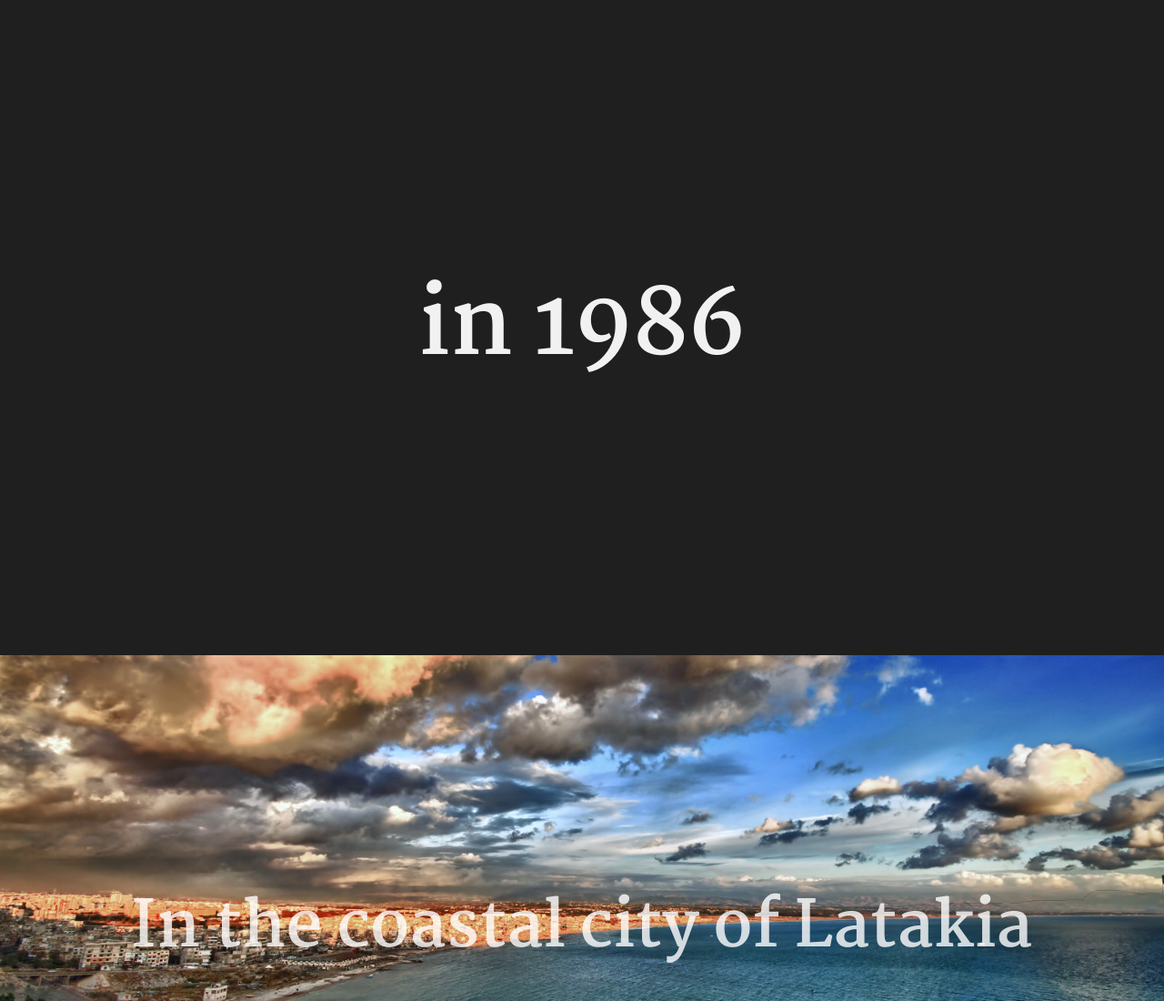
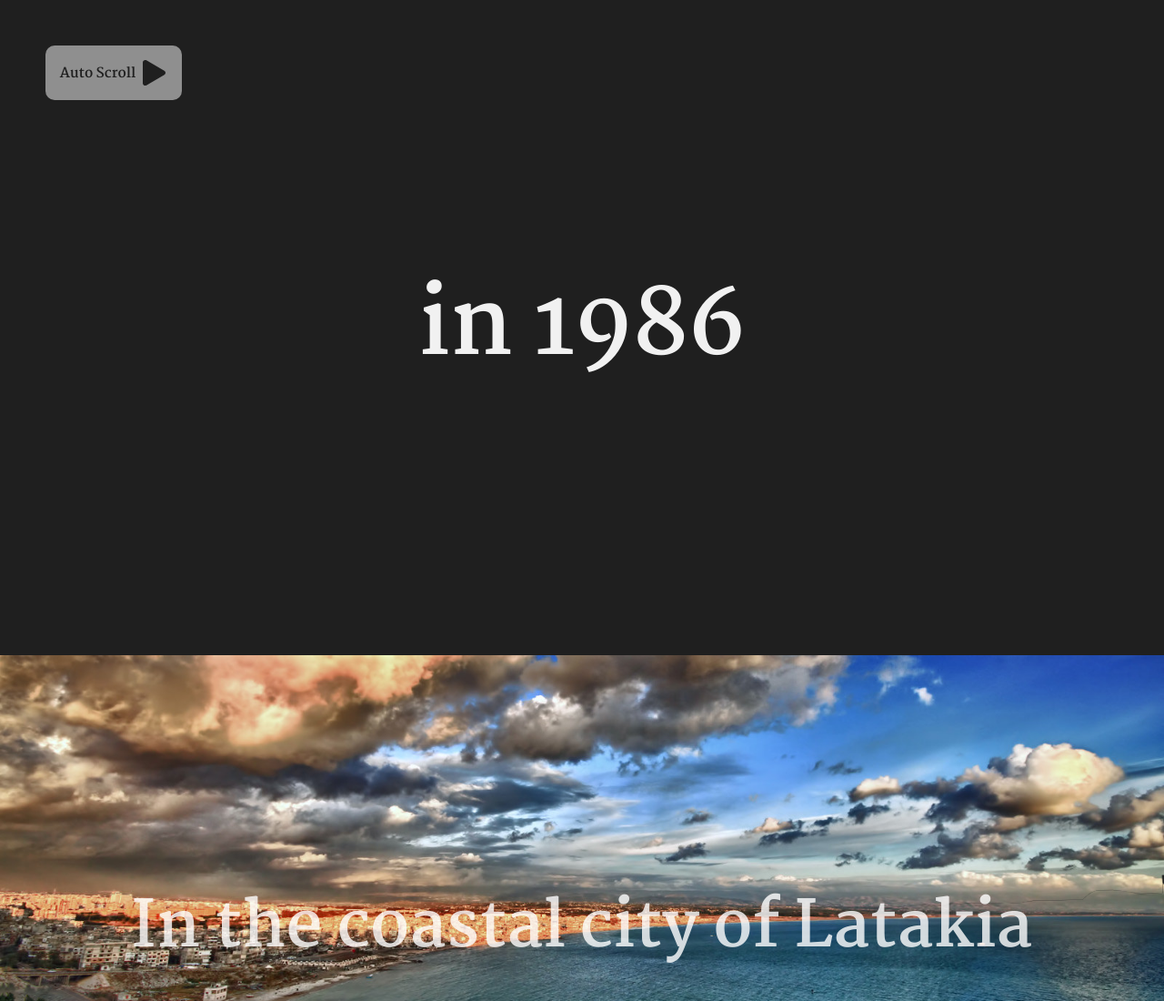
Before and after one commit to traintecdev/cv-proj, a website: page index.html in a window 1280 px wide. Shown: the top 1100 px of the page at 91% size. Drawn offline with Linux system fonts and the light colour scheme; no server answers.

Commit message:
Added auto scroll button

```diff
--- a/index.html
+++ b/index.html
@@ -46,26 +46,18 @@
 
 <body>
     <div class="loader" id="preloader">
-        <!-- <svg version="1.1" id="L5" xmlns="http://www.w3.org/2000/svg" xmlns:xlink="http://www.w3.org/1999/xlink" x="0px"
-            y="0px" viewBox="0 0 100 100" enable-background="new 0 0 0 0" xml:space="preserve">
-            <circle fill="#fff" stroke="none" cx="6" cy="50" r="6">
-                <animateTransform attributeName="transform" dur="1s" type="translate" values="0 15 ; 0 -15; 0 15"
-                    repeatCount="indefinite" begin="0.1" />
-            </circle>
-            <circle fill="#fff" stroke="none" cx="30" cy="50" r="6">
-                <animateTransform attributeName="transform" dur="1s" type="translate" values="0 10 ; 0 -10; 0 10"
-                    repeatCount="indefinite" begin="0.2" />
-            </circle>
-            <circle fill="#fff" stroke="none" cx="54" cy="50" r="6">
-                <animateTransform attributeName="transform" dur="1s" type="translate" values="0 5 ; 0 -5; 0 5"
-                    repeatCount="indefinite" begin="0.3" />
-            </circle>
-        </svg> -->
         <div class="innerloader"></div>
     </div>
 
+
     <div class="wrapper">
         <div id="mainContent" style="display: none;">
+
+            <div class="playSlideShow">
+                <img src="images/play.svg" width="25" alt="">
+                <div>Auto Scroll</div>
+            </div>
+
             <section class="scene-1">
                 <h1 class="rellax lax customZoomOut" data-lax-preset="blurInOut">
                     in 1986
@@ -132,6 +124,30 @@
     </div>
 
     <script>
+        var played = false;
+        var playTimer;
+        document.querySelector('.playSlideShow').addEventListener('click', playSlideShow);
+        var playText = document.querySelector('.playSlideShow div');
+        var playImg = document.querySelector('.playSlideShow img');
+        function playSlideShow() {
+            if (!played) {
+                playText.innerHTML = "Stop Scroll";
+                playImg.src = "images/stop.svg";
+                playTimer = setInterval(function () {
+                    window.scrollBy(0, 1)
+                }, 10);
+                played = true;
+            } else {
+                clearInterval(playTimer);
+                playText.innerHTML = "Auto Scroll";
+                playImg.src = "images/play.svg";
+                played = false;
+            }
+        }
+
+    </script>
+
+    <script>
         const loader = document.getElementById('preloader');
         const mainContent = document.getElementById('mainContent');
 
--- a/styles.css
+++ b/styles.css
@@ -3,7 +3,46 @@
 	margin: 0;
 	font-family: "Martel", serif;
 }
-
+.playSlideShow {
+	position: fixed;
+	display: flex;
+	justify-content: center;
+	align-items: center;
+	flex-direction: row-reverse;
+	top: 50px;
+	left: 50px;
+	z-index: 1000;
+	background-color: rgba(255, 255, 255, 0.5);
+	width: 150px;
+	height: 60px;
+	border-radius: 10px;
+	-webkit-border-radius: 10px;
+	-moz-border-radius: 10px;
+	-ms-border-radius: 10px;
+	-o-border-radius: 10px;
+	cursor: pointer;
+	transition: 0.3s;
+	-webkit-transition: 0.3s;
+	-moz-transition: 0.3s;
+	-ms-transition: 0.3s;
+	-o-transition: 0.3s;
+}
+.playSlideShow:hover {
+	transform: scale(1.1);
+	-webkit-transform: scale(1.1);
+	-moz-transform: scale(1.1);
+	-ms-transform: scale(1.1);
+	-o-transform: scale(1.1);
+}
+.playSlideShow div {
+	font-size: 15px;
+	margin-left: 5px;
+	margin-right: 8px;
+	color: #1f1f1f;
+}
+.playSlideShow img {
+	margin-right: 7px;
+}
 .wrapper {
 	display: flex;
 	justify-content: center;
```
Also changed, not shown: images/play.svg (added), images/stop.svg (added).
